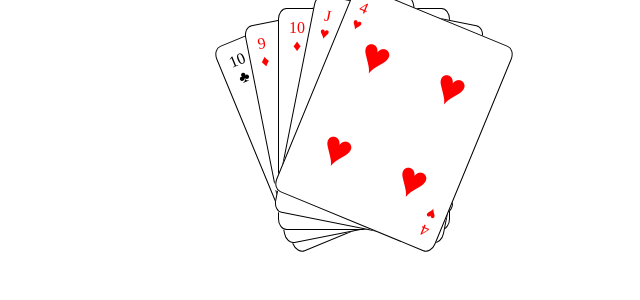
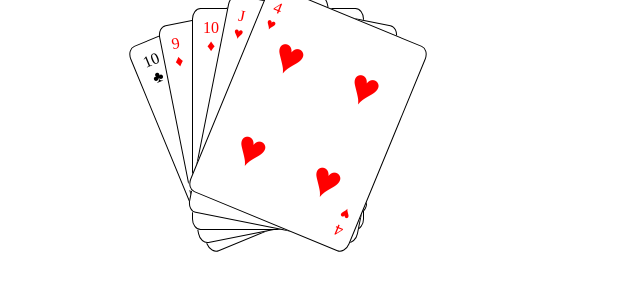
Before and after one commit to ruanha/stoopid-poker, an Angular app: page / in a window 1280 px wide. Shown: the top 300 px of the page, without its empty margins (362-1002 px from the left). Built offline with nearby package versions, Linux system fonts and the light colour scheme.

Commit message:
center hand/cards

```diff
--- a/src/app/hand/hand.component.css
+++ b/src/app/hand/hand.component.css
@@ -4,7 +4,7 @@
 }
 .card-container {
     position: absolute;
-    left: auto;
+    left: calc(50% - (172px / 2));
     display: inline-block;
     background: white;
 }
```
